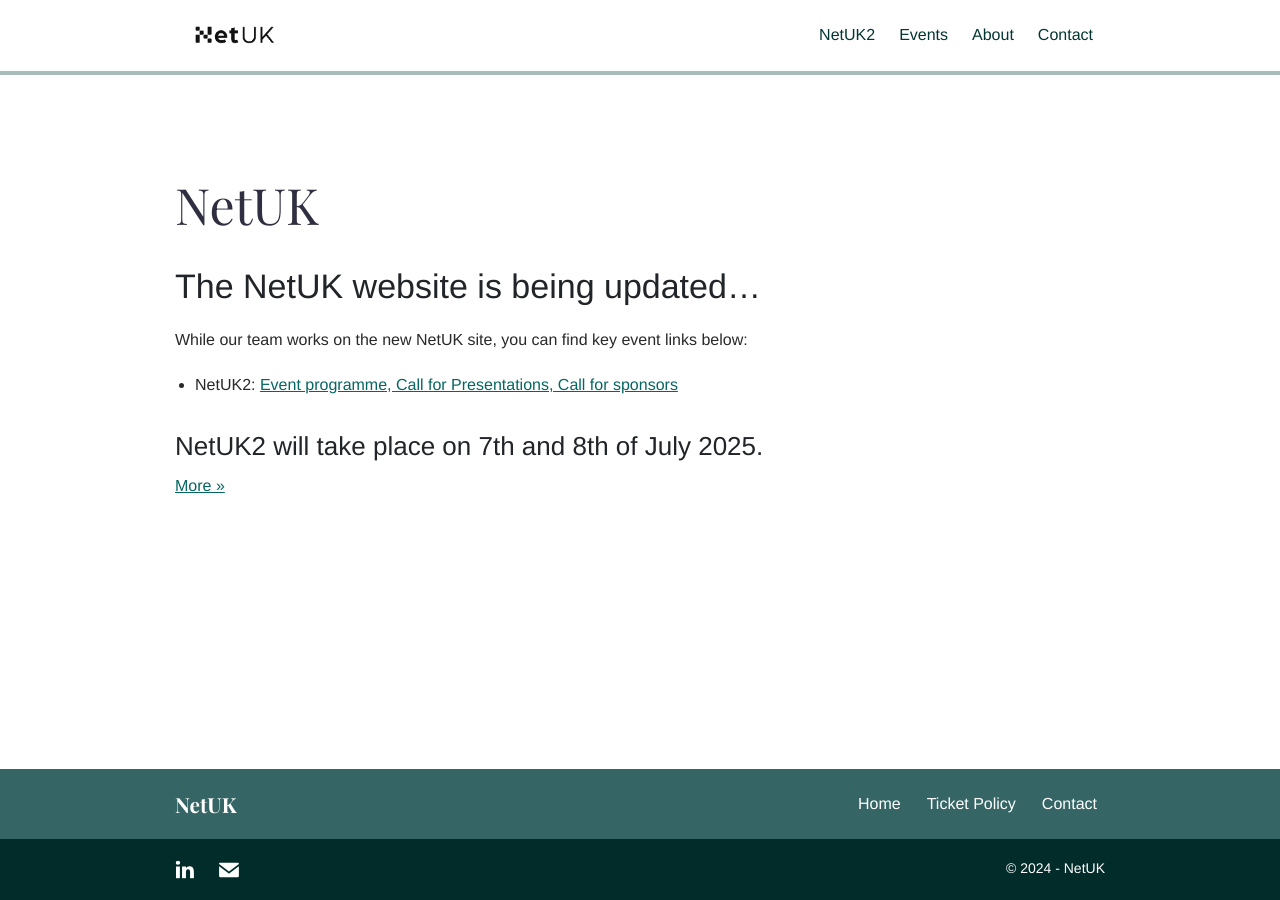
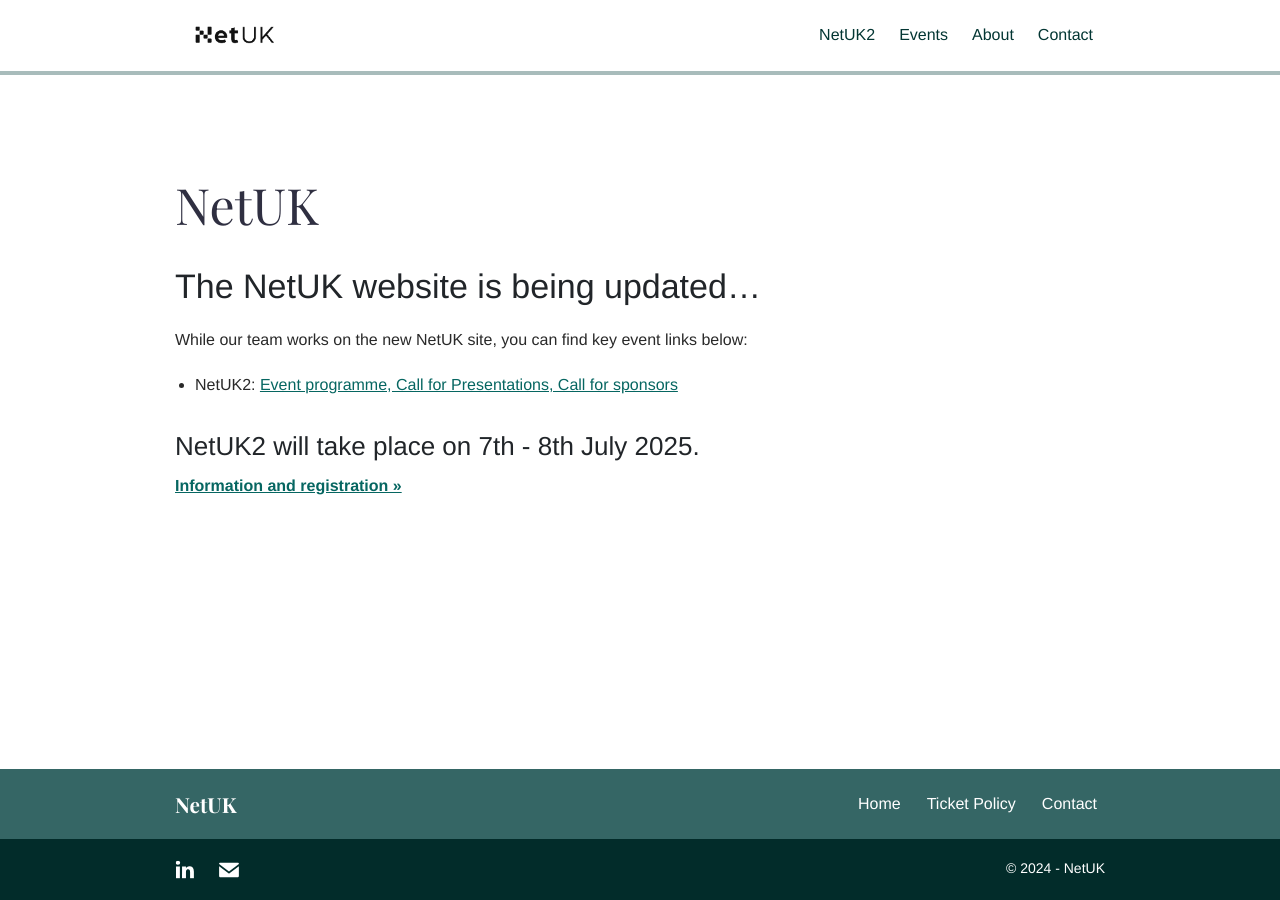
Before and after one commit to netukorg/netukweb, a Jekyll site: the page built from index.md, in a window 1280 px wide. Built offline with Jekyll 4.4.1, drawn with Linux system fonts in a browser that asks for light colours.

Commit message:
updates attending info, registration

```diff
--- a/index.md
+++ b/index.md
@@ -12,6 +12,7 @@
 
 * NetUK2: [Event programme, Call for Presentations, Call for sponsors](https://indico.netuk.org/event/2)
 
-## NetUK2 will take place on 7th and 8th of July 2025.
 
-[More >>]({% link netuk2.md %})
+## NetUK2 will take place on 7th - 8th July 2025.
+
+**[Information and registration >>]({% link netuk2.md %})**
```
Also changed, not shown: netuk2-attending.md (+5 -1 lines), netuk2.md (+1 -1 lines).
